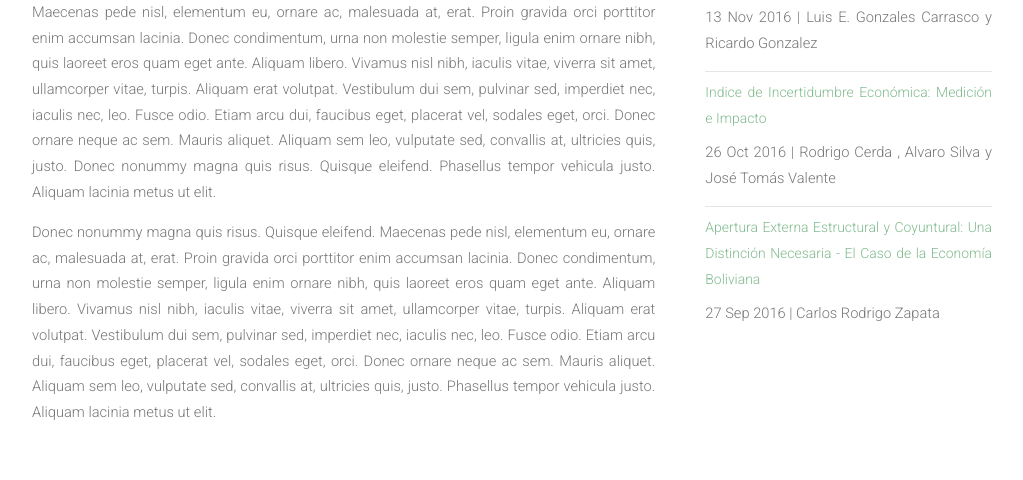
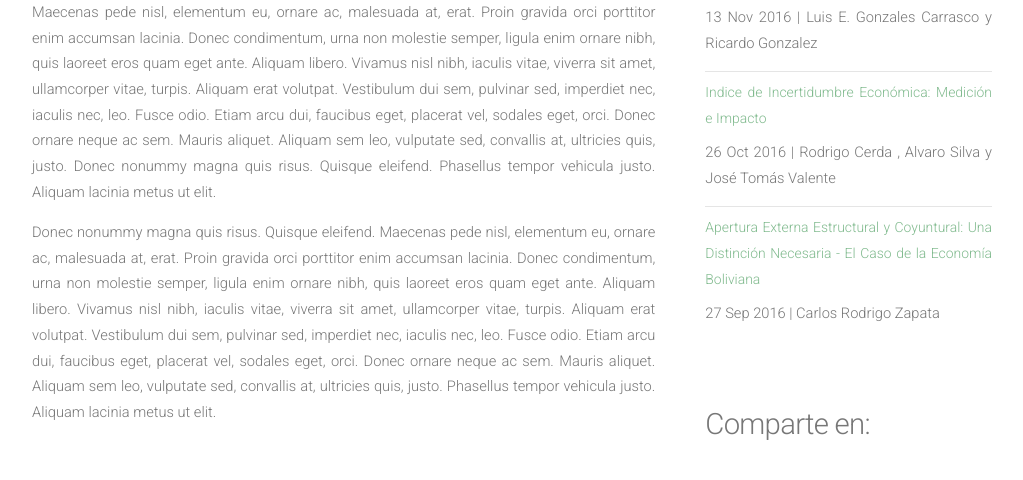
Before and after one commit to faroeconomics/faroeconomics.github.io, a Jekyll site: the page built from right-sidebar.html, in a window 1280 px wide and 1400 px high, scrolled down 1066 px. Shown: the top 480 px of the window, without its empty margins (128-1151 px from the left). Built offline with Jekyll 4.4.1, drawn with Linux system fonts in a browser that asks for light colours; nearby versions of some CDN libraries; library files that are not in the unit come from our copies; comment, search, counter and statistics services are not loaded.

Commit message:
update site folder with ga 3

```diff
--- a/_includes/sidebar.html
+++ b/_includes/sidebar.html
@@ -123,4 +123,18 @@
 		{% endfor %}
 		</ul>
 	</section>
+
+	<section>
+		<header>
+			<h2>Comparte en:</h2>
+		</header>
+		<h2>
+			<a href="https://twitter.com/intent/tweet?text={{ page.title }}&url={{ site.url }}{{ page.url }}&via={{ site.twitter_username }}&related={{ site.twitter_username }}" class="fa fa-twitter-square" rel="nofollow" target="_blank" title="Share on Twitter"></a>
+			<a href="https://facebook.com/sharer.php?u={{ site.url }}{{ page.url }}" class="fa fa-facebook-square" rel="nofollow" target="_blank" title="Share on Facebook"></a>
+			<a href="https://plus.google.com/share?url={{ site.url }}{{ page.url }}" class="fa fa-google-plus-square" rel="nofollow" target="_blank" title="Share on Google+"></a>
+			<a href="http://pinterest.com/pin/create/button/?url={{ site.url }}{{ page.url }}" class="fa fa-pinterest-square" rel="nofollow" target="_blank" title="Share on Pinterest"></a>
+			<a href="whatsapp://send?text={{ site.url }}{{ page.url }}" class="fa fa-whatsapp" rel="nofollow" target="_blank" title="Share on Whatsapp"></a>
+		</h2>
+	</section>
+
 </div>
--- a/_layouts/default.html
+++ b/_layouts/default.html
@@ -21,6 +21,9 @@
 		<link rel="stylesheet" href="/assets/css/style-desktop.css" />
 	</noscript>
 </head>
+
+{% include analytics.html %}
+
 <body>
 
 	<!-- Header -->
--- a/assets/css/style.css
+++ b/assets/css/style.css
@@ -974,6 +974,18 @@
 	{
 	}
 
+	#sidebar {
+		position: -webkit-sticky;
+	  position: sticky;
+		overflow:auto;
+		/*padding-top: 2.50em;*/
+		/*right: 100px;
+    height:100%;
+    width:370px;
+    top:450px;*/
+	  top: 15px;
+	}
+
 	#sidebar h2
 	{
 		display: block;
```
Also changed, not shown: _includes/analytics.html (added, +10 -0 lines).
